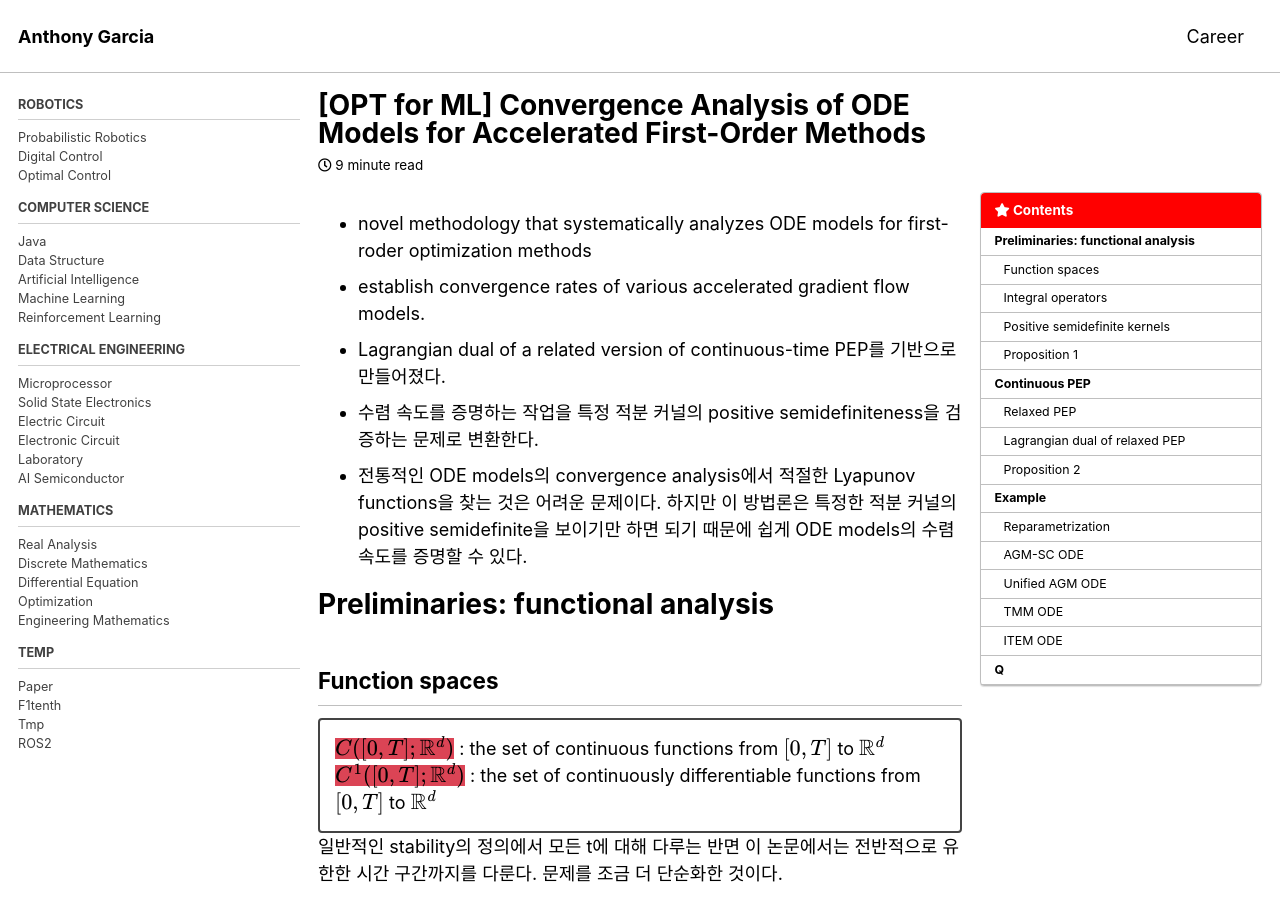
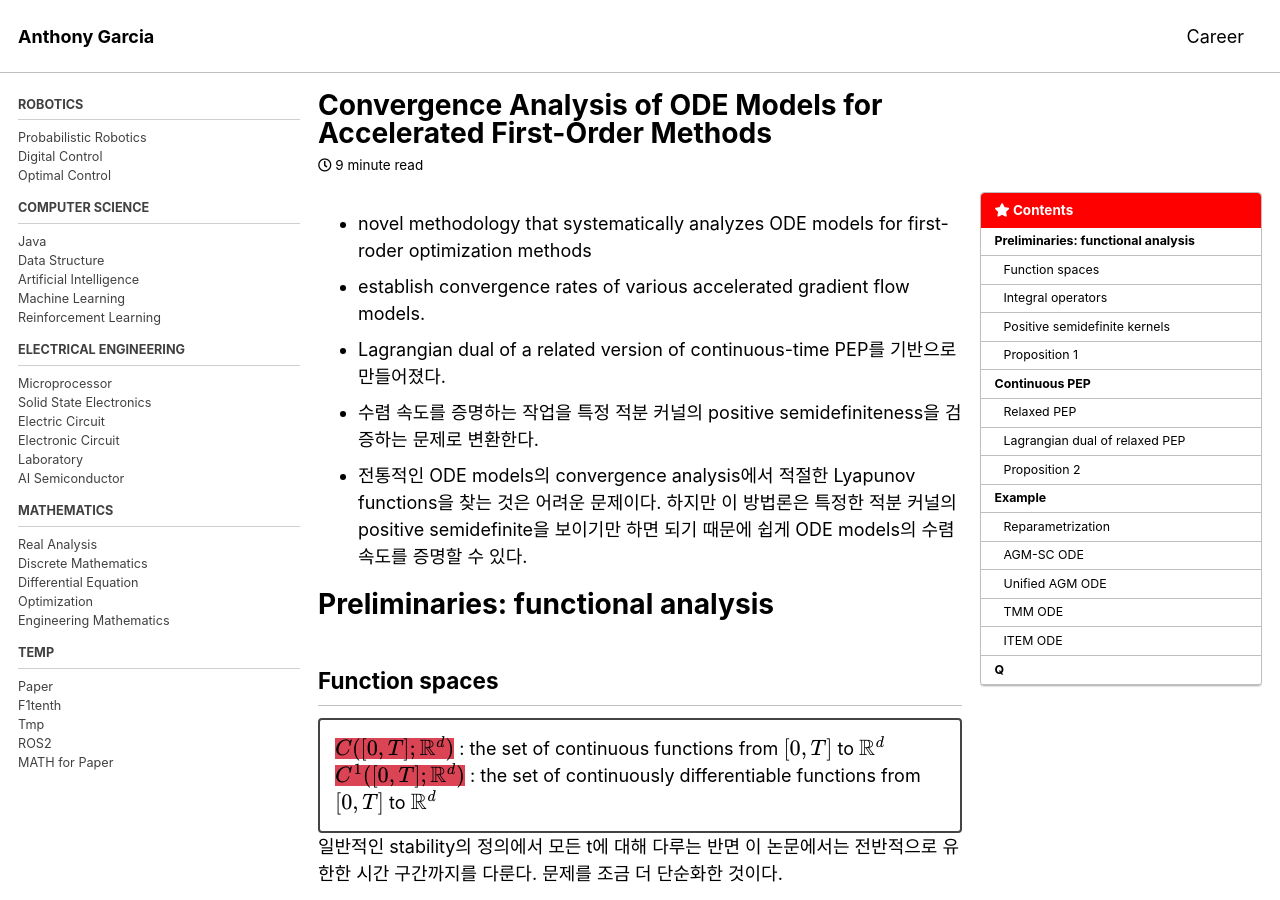
Before and after one commit to wontothree/legacy-blog, a Jekyll site: the page built from _posts/mathforpaper/2025-04-05-convergence-analysis.md, in a window 1280 px wide and 900 px high. Built offline with Jekyll 4.4.1, drawn with Linux system fonts in a browser that asks for light colours; cached includes are drawn as plain includes; formulas are drawn with MathJax 3.

Commit message:
add new post

```diff
--- a/_data/navigation.yml
+++ b/_data/navigation.yml
@@ -60,3 +60,5 @@
         url: /tmp
       - title: "ROS2"
         url: /ros2
+      - title: "MATH for Paper"
+        url: /mathforpaper
--- a/_posts/paper/2025-04-05-convergence-analysis.md
+++ b/_posts/mathforpaper/2025-04-05-convergence-analysis.md
@@ -1,7 +1,7 @@
 ---
-title: "[OPT for ML] Convergence Analysis of ODE Models for Accelerated First-Order Methods"
+title: "Convergence Analysis of ODE Models for Accelerated First-Order Methods"
 categories:
-  - paper
+  - mathforpaper
 ---
 - novel methodology that systematically analyzes ODE models for first-roder optimization methods
 - establish convergence rates of various accelerated gradient flow models.
```
Also changed, not shown: _pages/category-mathforpaper.md (added, +10 -0 lines), _posts/mathforpaper/2025-06-15-proof.md (added, +68 -0 lines).
